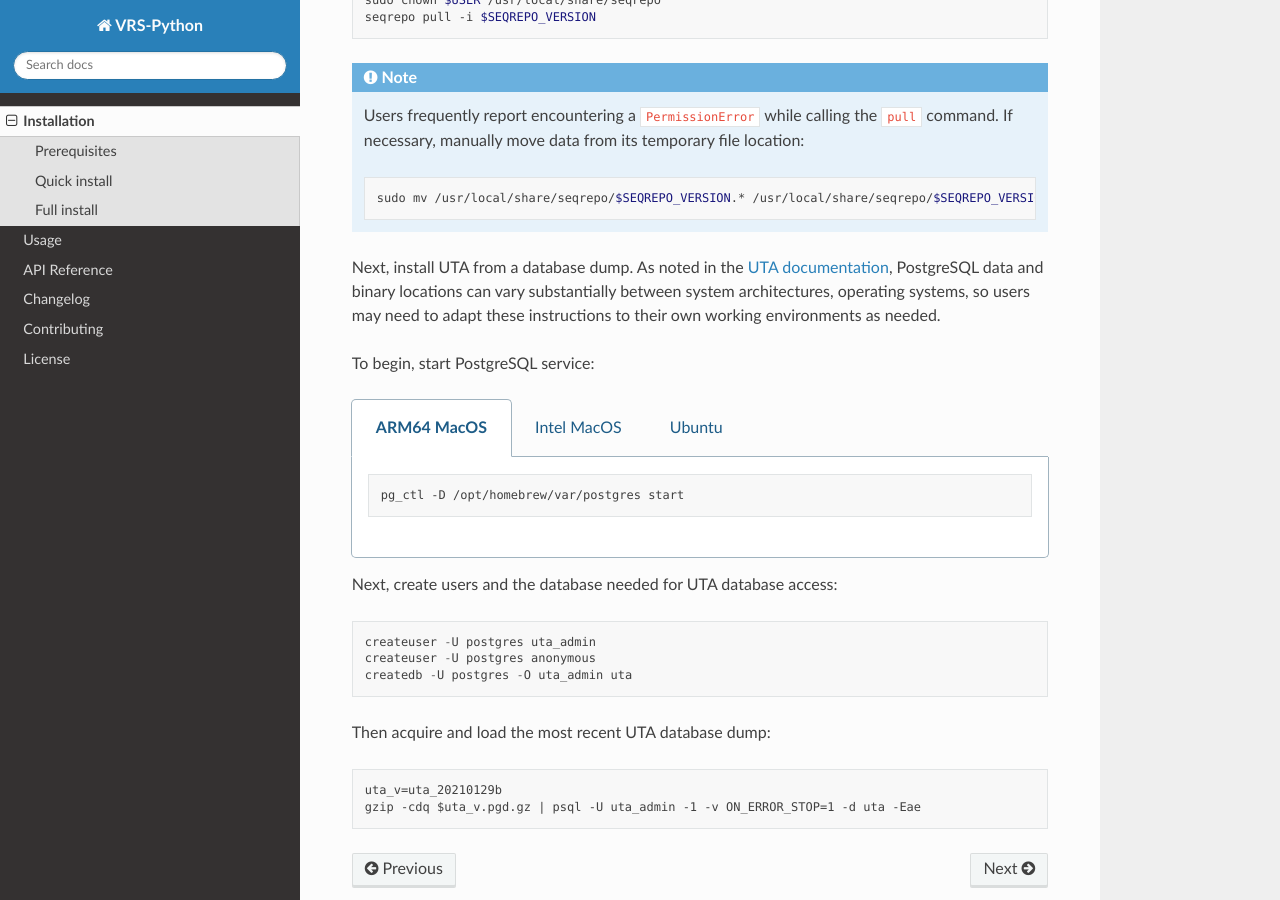
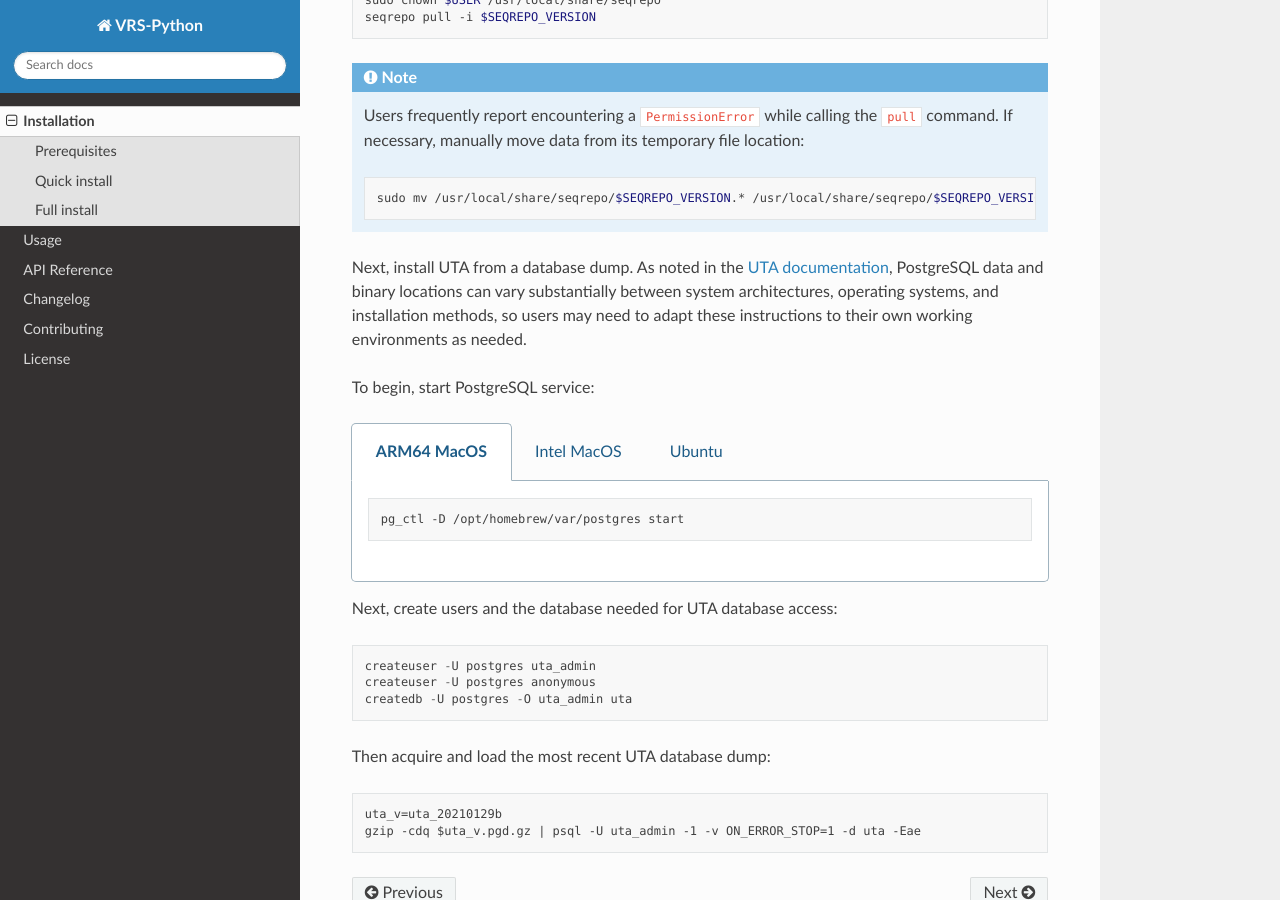
Before and after one commit to ga4gh/vrs-python, a Sphinx documentation site: the page built from docs/source/install.rst, in a window 1280 px wide and 900 px high, scrolled down 2110 px. Built offline with Sphinx 7.4.7 and the Read the Docs theme 2.0.0, drawn with Linux system fonts in a browser that asks for light colours.

Commit message:
Fix typo

```diff
--- a/docs/source/install.rst
+++ b/docs/source/install.rst
@@ -115,7 +115,7 @@ Next, set up and acquire a recent SeqRepo data snapshot.
 
       sudo mv /usr/local/share/seqrepo/$SEQREPO_VERSION.* /usr/local/share/seqrepo/$SEQREPO_VERSION
 
-Next, install UTA from a database dump. As noted in the `UTA documentation <https://github.com/biocommons/uta?tab=readme-ov-file#installing-from-database-dumps>`_, PostgreSQL data and binary locations can vary substantially between system architectures, operating systems, so users may need to adapt these instructions to their own working environments as needed.
+Next, install UTA from a database dump. As noted in the `UTA documentation <https://github.com/biocommons/uta?tab=readme-ov-file#installing-from-database-dumps>`_, PostgreSQL data and binary locations can vary substantially between system architectures, operating systems, and installation methods, so users may need to adapt these instructions to their own working environments as needed.
 
 To begin, start PostgreSQL service:
 
```
